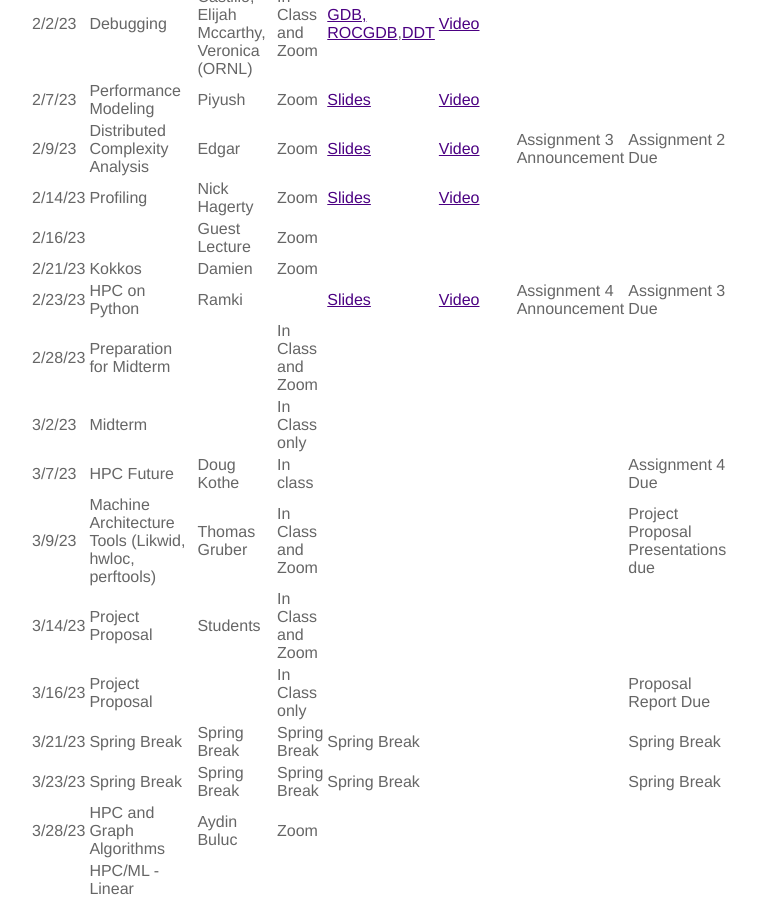
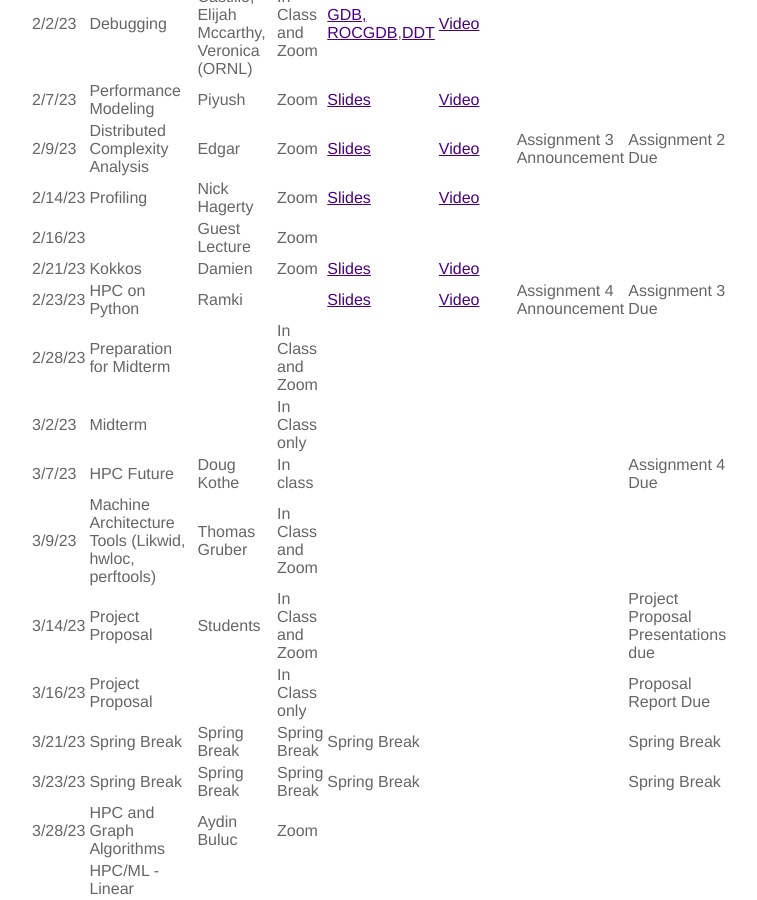
Before and after one commit to ramkikannan/ramkikannan.github.io, a Jekyll site: the page built from teaching.md, in a window 1280 px wide and 900 px high, scrolled down 5223 px. Shown: the whole window, without its empty margins (331-1088 px from the left). Built offline with Jekyll 4.4.1, drawn with Linux system fonts in a browser that asks for light colours; a style sheet for code colours, icons or effects is not loaded.

Commit message:
adding kokkos and hpconpython

```diff
--- a/teaching.md
+++ b/teaching.md
@@ -176,13 +176,13 @@ Login regularly to complete your work, so that you do not have to spend a lot of
 | 2/9/23  | Distributed Complexity Analysis                         | Edgar             |  Zoom | [Slides](6230/slides/edgar_distributedcomplexity.pdf)              | [Video](https://youtu.be/LD_UqyCLCQI)                |                                      Assignment 3 Announcement  | Assignment 2 Due
 | 2/14/23 | Profiling                                               | Nick Hagerty     | Zoom              | [Slides](6230/slides/nick_ornl_profiling.pdf)              | [Video](https://youtu.be/9-il9Y4ioTc)               |                                                                                      |
 | 2/16/23 |    | Guest Lecture     | Zoom              |              |                |                                                             |
-| 2/21/23 | Kokkos                                                  | Damien            | Zoom              |              |                |     |
+| 2/21/23 | Kokkos                                                  | Damien            | Zoom              | [Slides](6230/slides/2023_GATech_Guest_Lecture_On_Kokkos.pdf)             | [Video](https://youtu.be/-8B0AI355Q4)               |     |
 | 2/23/23 | HPC on Python                                           | Ramki             |                   | [Slides](6230/slides/HPConPython.pdf)             | [Video](https://youtu.be/Qcm5_EKkP8s)               | Assignment 4 Announcement | Assignment 3 Due
 | 2/28/23 | Preparation for Midterm                                 |                   | In Class and Zoom |              |                |                                                                                      |
 | 3/2/23  | Midterm                                                 |                   | In Class only     |              |                |                                                                                      |
 | 3/7/23  | HPC Future                                              | Doug Kothe        | In class          |              |                |                                                                                      |                                       Assignment 4 Due
-| 3/9/23  | Machine Architecture Tools (Likwid, hwloc, perftools)                                        | Thomas Gruber          | In Class and Zoom |              |                |                                                                                      |                                     Project Proposal Presentations due
-| 3/14/23 | Project Proposal                                        | Students          | In Class and Zoom |              |                |                                                                                      |
+| 3/9/23  | Machine Architecture Tools (Likwid, hwloc, perftools)                                        | Thomas Gruber          | In Class and Zoom |              |                |                                                                                      |
+| 3/14/23 | Project Proposal                                        | Students          | In Class and Zoom |              |                |                                                                                      | Project Proposal Presentations due
 | 3/16/23 | Project Proposal                              |                   | In Class only     |              |                |                                                                                      |                                       Proposal Report Due
 | 3/21/23 | Spring Break                                            | Spring Break      | Spring Break      | Spring Break |                |                                                                                      | Spring Break
 | 3/23/23 | Spring Break                                            | Spring Break      | Spring Break      | Spring Break |                |                                                                                      | Spring Break
```
Also changed, not shown: 2 other files.
